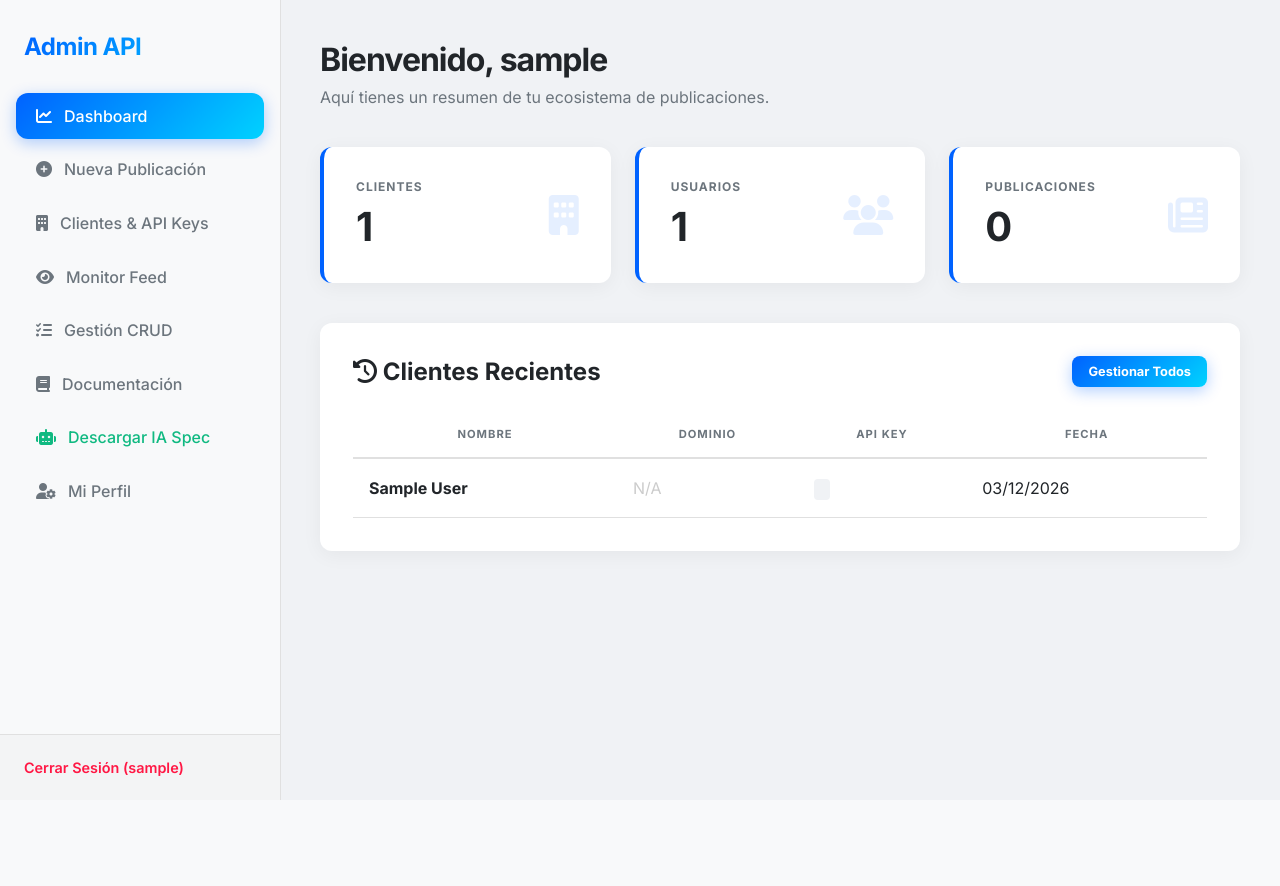
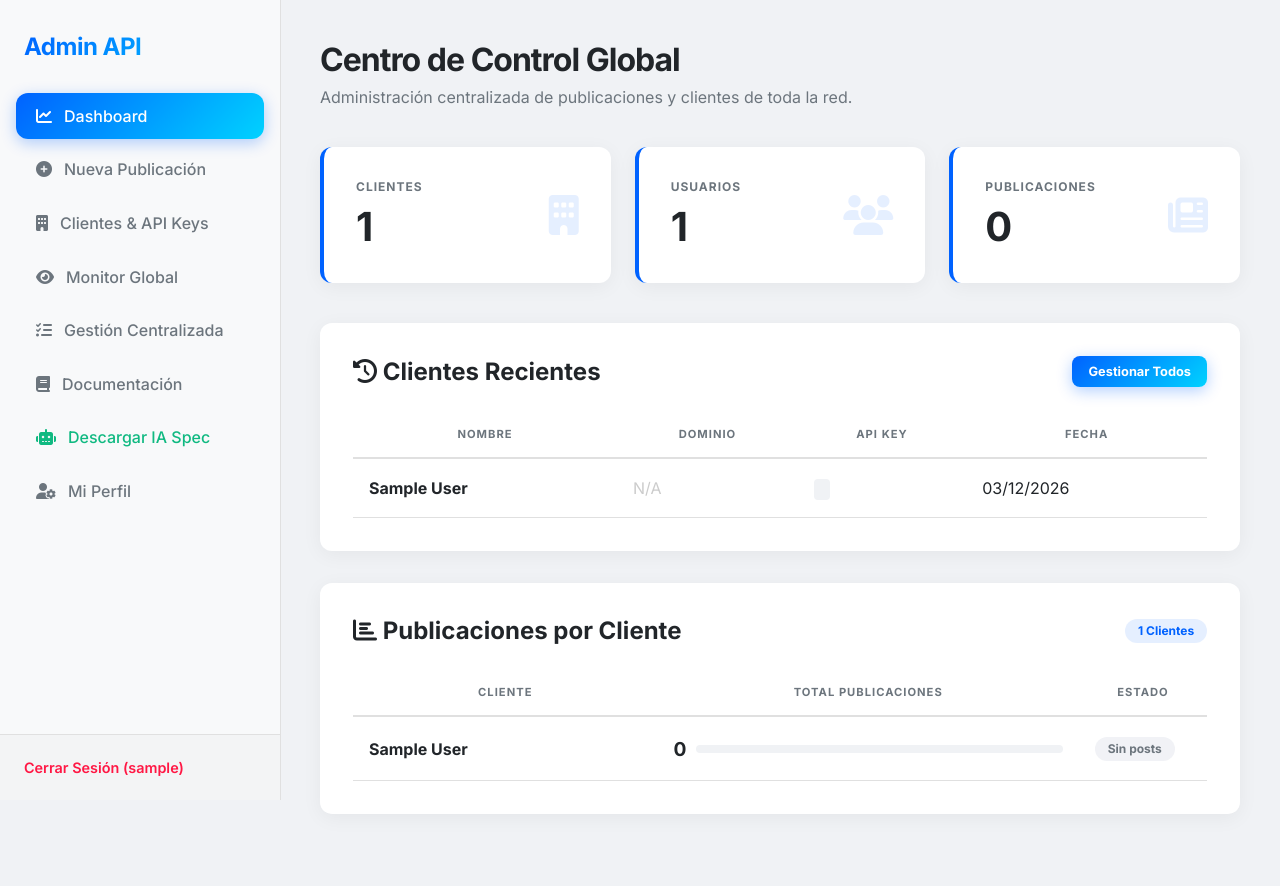
Before and after one commit to luxiogarro/ApiPublicacionesFB, a PHP site: page /admin/index.php in a window 1280 px wide. Before the commit the page ends 800 px from the top, so only its background shows below. Run offline with PHP 8.4, Linux system fonts and the light colour scheme; the visitor is signed in with stand-in values (Sample User, id 1); data that the repository does not hold is empty; a stand-in replaces the project's code that opens the database connection; some libraries are stand-ins or nearby versions.

Commit message:
UI & UX: centralizar visualmente el panel de admin como nucleo global de la red

```diff
--- a/admin/gestion_publicaciones.php
+++ b/admin/gestion_publicaciones.php
@@ -251,8 +251,8 @@ $clientes = $db->query("SELECT id, nombre FROM clientes ORDER BY nombre ASC")->f
 </style>
 
 <div class="admin-header">
-    <h1>Gestión de Publicaciones</h1>
-    <a href="nueva_publicacion.php" class="btn"><i class="fas fa-plus"></i> Nueva Publicación</a>
+    <h1>Gestión Centralizada</h1>
+    <a href="nueva_publicacion.php" class="btn"><i class="fas fa-plus"></i> Nueva Publicación Global</a>
 </div>
 
 <!-- Barra de Filtros -->
--- a/admin/includes/header.php
+++ b/admin/includes/header.php
@@ -530,8 +530,8 @@ checkAuth();
             <a href="index.php" class="nav-link <?php echo $page == 'dashboard' ? 'active' : ''; ?>"><i class="fas fa-chart-line" style="margin-right:0.75rem;"></i> Dashboard</a>
             <a href="nueva_publicacion.php" class="nav-link <?php echo $page == 'nueva_p' ? 'active' : ''; ?>"><i class="fas fa-plus-circle" style="margin-right:0.75rem;"></i> Nueva Publicación</a>
             <a href="clientes.php" class="nav-link <?php echo $page == 'clientes' ? 'active' : ''; ?>"><i class="fas fa-building" style="margin-right:0.75rem;"></i> Clientes & API Keys</a>
-            <a href="publicaciones.php" class="nav-link <?php echo $page == 'publicaciones' ? 'active' : ''; ?>"><i class="fas fa-eye" style="margin-right:0.75rem;"></i> Monitor Feed</a>
-            <a href="gestion_publicaciones.php" class="nav-link <?php echo $page == 'gestion_publicaciones' ? 'active' : ''; ?>"><i class="fas fa-tasks" style="margin-right:0.75rem;"></i> Gestión CRUD</a>
+            <a href="publicaciones.php" class="nav-link <?php echo $page == 'publicaciones' ? 'active' : ''; ?>"><i class="fas fa-eye" style="margin-right:0.75rem;"></i> Monitor Global</a>
+            <a href="gestion_publicaciones.php" class="nav-link <?php echo $page == 'gestion_publicaciones' ? 'active' : ''; ?>"><i class="fas fa-tasks" style="margin-right:0.75rem;"></i> Gestión Centralizada</a>
             <a href="docs.php" class="nav-link <?php echo $page == 'docs' ? 'active' : ''; ?>"><i class="fas fa-book" style="margin-right:0.75rem;"></i> Documentación</a>
             <a href="download_spec.php" class="nav-link <?php echo $page == 'download_spec' ? 'active' : ''; ?>" style="color:#10b981;"><i class="fas fa-robot" style="margin-right:0.75rem;"></i> Descargar IA Spec</a>
             <a href="perfil.php" class="nav-link <?php echo $page == 'perfil' ? 'active' : ''; ?>"><i class="fas fa-user-cog" style="margin-right:0.75rem;"></i> Mi Perfil</a>
--- a/admin/index.php
+++ b/admin/index.php
@@ -16,14 +16,23 @@ $totalPosts = $db->query("SELECT COUNT(*) FROM publicaciones")->fetchColumn();
 
 // Clientes recientes
 $recientes = $db->query("SELECT * FROM clientes ORDER BY created_at DESC LIMIT 5")->fetchAll();
+
+// Estadísticas por cliente
+$statsClientes = $db->query("
+    SELECT c.nombre, COUNT(p.id) as total
+    FROM clientes c
+    LEFT JOIN publicaciones p ON c.id = p.cliente_id
+    GROUP BY c.id, c.nombre
+    ORDER BY total DESC
+")->fetchAll();
 ?>
 
 <!-- FontAwesome para iconos -->
 <link rel="stylesheet" href="https://cdnjs.cloudflare.com/ajax/libs/font-awesome/6.4.0/css/all.min.css">
 
 <div class="admin-header">
-    <h1>Bienvenido, <?php echo $_SESSION['admin_username']; ?></h1>
-    <p style="color: var(--text-muted); margin-top: 0.5rem;">Aquí tienes un resumen de tu ecosistema de publicaciones.</p>
+    <h1>Centro de Control Global</h1>
+    <p style="color: var(--text-muted); margin-top: 0.5rem;">Administración centralizada de publicaciones y clientes de toda la red.</p>
 </div>
 
 <div class="stats-grid">
@@ -83,4 +92,42 @@ $recientes = $db->query("SELECT * FROM clientes ORDER BY created_at DESC LIMIT 5
     </table>
 </div>
 
+<div class="card">
+    <div style="display: flex; justify-content: space-between; align-items: center; margin-bottom: 1.5rem;">
+        <h2 style="margin:0;"><i class="fas fa-chart-bar"></i> Publicaciones por Cliente</h2>
+        <span class="badge badge-info"><?php echo count($statsClientes); ?> Clientes</span>
+    </div>
+    <table>
+        <thead>
+            <tr>
+                <th>Cliente</th>
+                <th>Total Publicaciones</th>
+                <th width="15%">Estado</th>
+            </tr>
+        </thead>
+        <tbody>
+            <?php foreach ($statsClientes as $s): ?>
+            <tr>
+                <td><strong><?php echo htmlspecialchars($s['nombre']); ?></strong></td>
+                <td>
+                    <div style="display:flex; align-items:center; gap: 10px;">
+                        <span style="font-size: 1.2rem; font-weight: 700;"><?php echo $s['total']; ?></span>
+                        <div style="flex:1; height: 8px; background: #f0f2f5; border-radius: 4px; overflow:hidden;">
+                            <div style="width: <?php echo min(100, ($s['total'] / max(1, (int)$totalPosts)) * 100); ?>%; height:100%; background: var(--primary-gradient);"></div>
+                        </div>
+                    </div>
+                </td>
+                <td>
+                    <?php if ($s['total'] > 0): ?>
+                        <span class="badge" style="background:rgba(0, 200, 83, 0.1); color: #00c853;">Activo</span>
+                    <?php else: ?>
+                        <span class="badge" style="background:#f1f2f6; color: #6c757d;">Sin posts</span>
+                    <?php endif; ?>
+                </td>
+            </tr>
+            <?php endforeach; ?>
+        </tbody>
+    </table>
+</div>
+
 <?php require_once __DIR__ . '/includes/footer.php'; ?>
--- a/admin/publicaciones.php
+++ b/admin/publicaciones.php
@@ -241,8 +241,8 @@ $clientes = $db->query("SELECT id, nombre FROM clientes ORDER BY nombre ASC")->f
 ?>
 
 <div class="admin-header">
-    <h1>Feed Global</h1>
-    <p style="color: var(--text-muted); margin-top: 0.5rem;">Supervisión de contenido en tiempo real de toda la red.</p>
+    <h1>Monitor Global (Feed)</h1>
+    <p style="color: var(--text-muted); margin-top: 0.5rem;">Supervisión centralizada de contenido de toda la red de clientes.</p>
 </div>
 
 <div class="feed-container">
```
